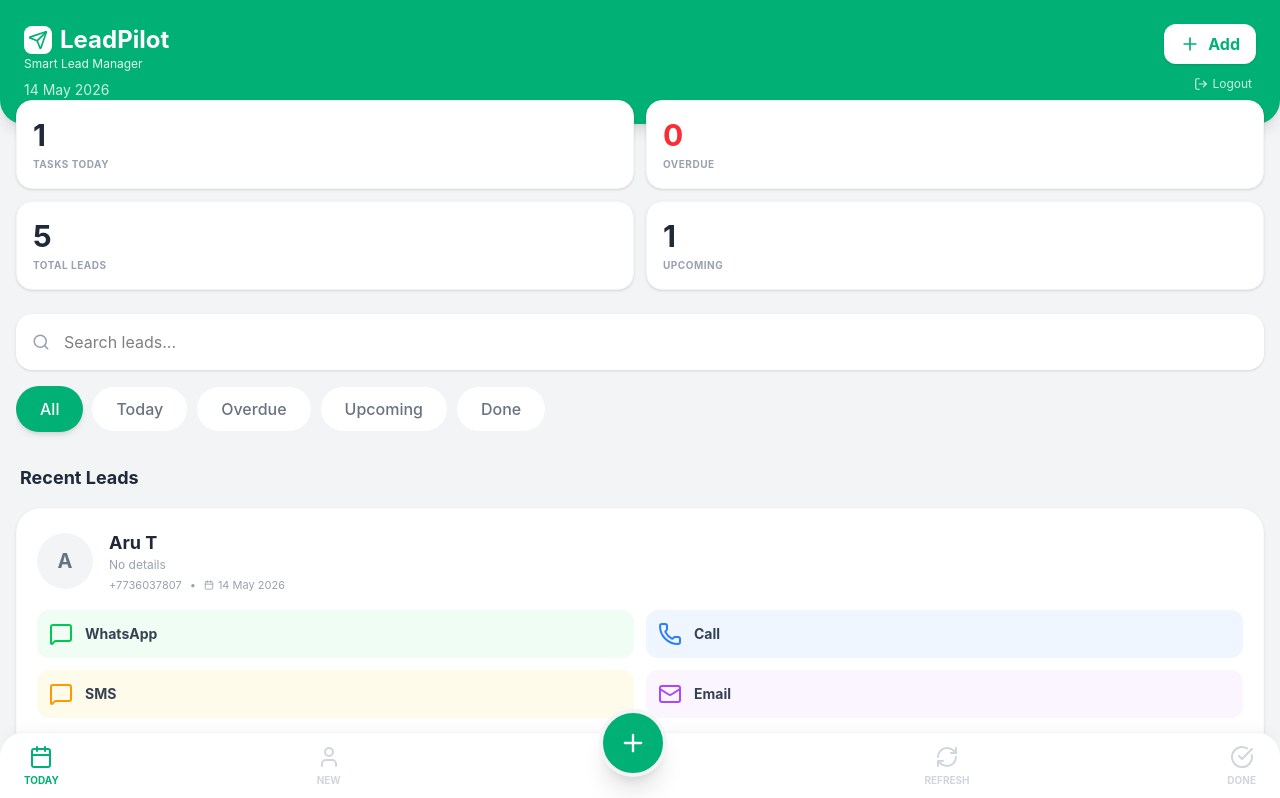
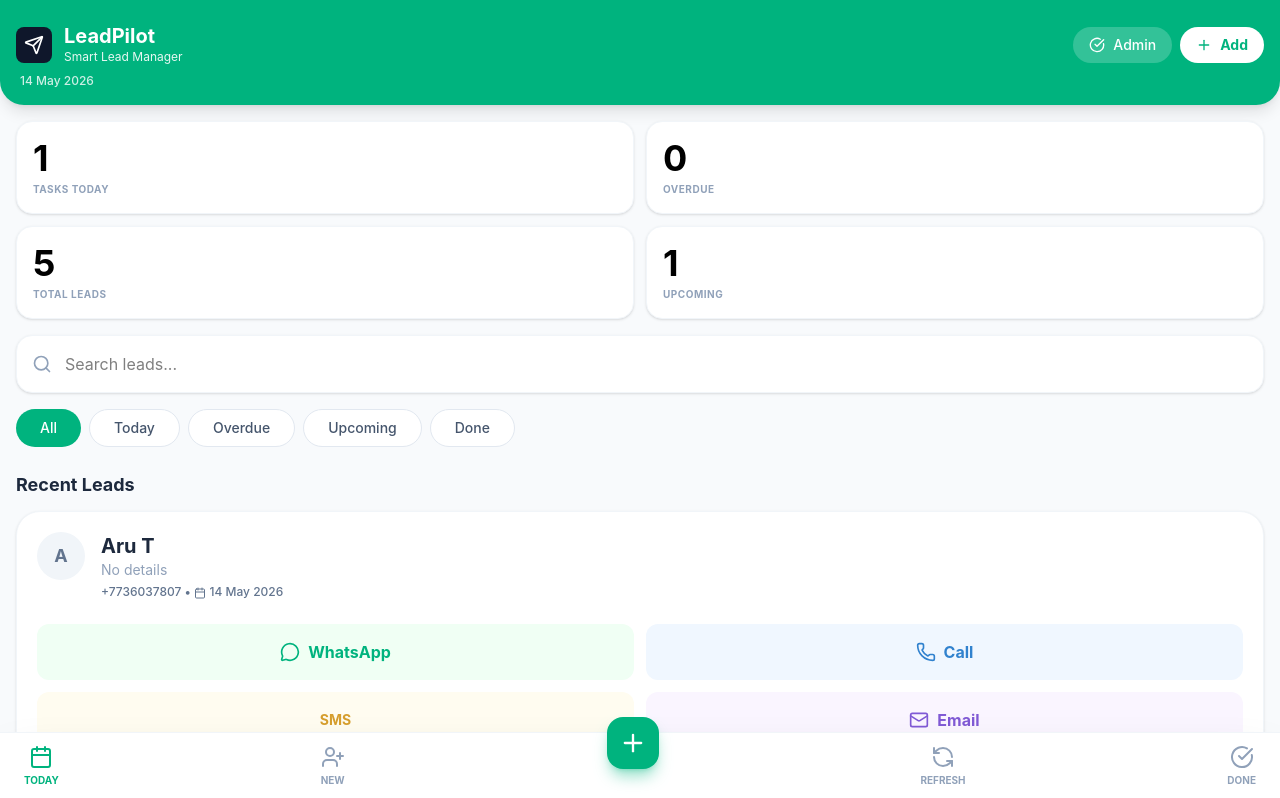
Before and after one commit to leadpilot25-svg/LeadPilot_CRM, a React (Vite) app: page / in a window 1280 px wide. Shown: the top 798 px of the page. Built offline with nearby package versions, Linux system fonts and the light colour scheme; sample sign-in values are in the browser's storage.

Commit message:
Update Dashboard.tsx

```diff
--- a/src/pages/Dashboard.tsx
+++ b/src/pages/Dashboard.tsx
@@ -1,166 +1,116 @@
-import { useState, useEffect } from 'react';
-import { Search, Plus, MessageSquare, Phone, Mail, Send, Calendar, CheckCircle, Clock, RefreshCw, BarChart3, User, LogOut } from 'lucide-react';
-import { motion } from 'motion/react';
+import { Search, Plus, Calendar, UserPlus, RefreshCcw, CheckCircle, MessageCircle, Phone, Mail, Send } from 'lucide-react';
 
 export default function Dashboard() {
-  const [filter, setFilter] = useState('All');
-  const user = JSON.parse(localStorage.getItem("user") || "{}");
-
-  const stats = [
-    { label: 'Tasks Today', value: '1', color: 'text-gray-800' },
-    { label: 'Overdue', value: '0', color: 'text-red-500' },
-    { label: 'Total Leads', value: '5', color: 'text-gray-800' },
-    { label: 'Upcoming', value: '1', color: 'text-gray-800' },
-  ];
-
-  const handleLogout = () => {
-    localStorage.removeItem("user");
-    window.location.href = "/login";
-  };
+  const date = new Date().toLocaleDateString('en-GB', { day: 'numeric', month: 'short', year: 'numeric' });
 
   return (
-    <div className="min-h-screen bg-gray-100 pb-24">
+    <div className="min-h-screen bg-slate-50 pb-24">
       {/* HEADER */}
-      <header className="bg-[#00B074] p-6 text-white rounded-b-3xl shadow-lg">
-        <div className="flex justify-between items-start">
+      <div className="bg-[#00b37e] text-white p-4 pt-6 rounded-b-3xl shadow-lg">
+        <div className="flex justify-between items-center mb-2">
+          <div className="flex items-center gap-3">
+            <div className="bg-slate-900 p-2 rounded-lg">
+              <Send className="w-5 h-5 text-white" />
+            </div>
             <div>
-            <h1 className="text-2xl font-bold flex items-center gap-2">
-              <div className="bg-white p-1 rounded-lg">
-                <Send size={20} className="text-[#00B074]" />
+              <h1 className="text-xl font-bold leading-tight">LeadPilot</h1>
+              <p className="text-xs opacity-90">Smart Lead Manager</p>
             </div>
-              LeadPilot
-            </h1>
-            <p className="text-xs opacity-90">Smart Lead Manager</p>
-            <p className="mt-2 text-sm opacity-80">{new Date().toLocaleDateString('en-GB', { day: 'numeric', month: 'long', year: 'numeric' })}</p>
           </div>
-          <div className="flex flex-col gap-2 items-end">
-             <button onClick={() => window.location.href='/form'} className="bg-white text-[#00B074] px-4 py-2 rounded-xl font-bold flex items-center gap-2 shadow-sm active:scale-95 transition-transform">
-              <Plus size={20} /> Add
+          <div className="flex gap-2">
+             <button className="bg-white/20 p-2 px-4 rounded-full text-sm font-medium flex items-center gap-2">
+                <CheckCircle className="w-4 h-4" /> Admin
              </button>
-            <button onClick={handleLogout} className="text-white/80 p-1 flex items-center gap-1 text-xs">
-              <LogOut size={14} /> Logout
+             <button className="bg-white text-[#00b37e] p-2 px-4 rounded-full text-sm font-bold flex items-center gap-2">
+                <Plus className="w-4 h-4" /> Add
              </button>
           </div>
         </div>
-      </header>
+        <p className="text-xs font-medium opacity-80 pl-1">{date}</p>
+      </div>
 
-      <main className="px-4 -mt-6">
-        {/* STATS BENTO */}
-        <div className="grid grid-cols-2 gap-3">
-          {stats.map((stat, idx) => (
-            <motion.div
-              initial={{ opacity: 0, y: 10 }}
-              animate={{ opacity: 1, y: 0 }}
-              transition={{ delay: idx * 0.1 }}
-              key={idx}
-              className="bg-white p-4 rounded-2xl shadow-sm border border-gray-100"
-            >
-              <h2 className={`text-3xl font-bold ${stat.color}`}>{stat.value}</h2>
-              <p className="text-[10px] text-gray-400 font-bold tracking-wider uppercase mt-1">{stat.label}</p>
-            </motion.div>
+      {/* STAT CARDS */}
+      <div className="grid grid-cols-2 gap-3 p-4">
+        {[
+          { label: 'TASKS TODAY', value: '1', color: 'text-slate-800' },
+          { label: 'OVERDUE', value: '0', color: 'text-red-500' },
+          { label: 'TOTAL LEADS', value: '5', color: 'text-slate-800' },
+          { label: 'UPCOMING', value: '1', color: 'text-slate-800' },
+        ].map((stat) => (
+          <div key={stat.label} className="bg-white p-4 rounded-2xl border border-slate-100 shadow-sm">
+            <p className="text-4xl font-bold mb-1">{stat.value}</p>
+            <p className="text-[10px] font-bold text-slate-400 tracking-wider uppercase">{stat.label}</p>
+          </div>
         ))}
       </div>
 
       {/* SEARCH & FILTERS */}
-        <div className="mt-6 space-y-4">
-          <div className="relative">
-            <Search className="absolute left-4 top-1/2 -translate-y-1/2 text-gray-400" size={18} />
+      <div className="px-4 mb-4">
+        <div className="relative mb-4">
+          <Search className="absolute left-4 top-1/2 -translate-y-1/2 w-5 h-5 text-slate-400" />
           <input
             type="text"
             placeholder="Search leads..."
-              className="w-full bg-white border-none rounded-2xl py-4 pl-12 pr-4 shadow-sm focus:ring-2 focus:ring-[#00B074] outline-none"
+            className="w-full bg-white py-4 pl-12 pr-4 rounded-2xl shadow-sm border border-slate-100 focus:outline-[#00b37e]"
           />
         </div>
-
         <div className="flex gap-2 overflow-x-auto pb-2 no-scrollbar">
-            {['All', 'Today', 'Overdue', 'Upcoming', 'Done'].map((f) => (
-              <button
-                key={f}
-                onClick={() => setFilter(f)}
-                className={`px-6 py-2.5 rounded-full font-medium whitespace-nowrap transition-colors ${filter === f ? 'bg-[#00B074] text-white shadow-md' : 'bg-white text-gray-500 border border-gray-100 hover:bg-gray-50'}`}
-              >
-                {f}
+          {['All', 'Today', 'Overdue', 'Upcoming', 'Done'].map((filter, i) => (
+            <button key={filter} className={`px-6 py-2 rounded-full text-sm font-medium whitespace-nowrap transition-colors ${i === 0 ? 'bg-[#00b37e] text-white' : 'bg-white text-slate-600 border border-slate-200'}`}>
+              {filter}
             </button>
           ))}
         </div>
       </div>
 
-        {/* LEAD LIST */}
-        <div className="mt-6">
-          <h3 className="text-lg font-bold text-gray-800 mb-4 px-1">Recent Leads</h3>
-          <div className="space-y-4">
-            <LeadCard name="Aru T" phone="+7736037807" date="14 May 2026" />
-            <LeadCard name="Joth" phone="+7736037807" date="14 May 2026" />
+      {/* RECENT LEADS */}
+      <div className="px-4">
+        <h2 className="text-lg font-bold text-slate-800 mb-3">Recent Leads</h2>
+        <div className="bg-white rounded-3xl p-5 shadow-sm border border-slate-100 relative overflow-hidden">
+           <div className="flex items-start gap-4 mb-6">
+              <div className="w-12 h-12 bg-slate-100 rounded-full flex items-center justify-center text-slate-500 font-bold text-lg">A</div>
+              <div>
+                 <h3 className="text-xl font-bold text-slate-800">Aru T</h3>
+                 <p className="text-sm text-slate-400 mb-1">No details</p>
+                 <p className="text-xs text-slate-500 font-medium">+7736037807 • <Calendar className="inline w-3 h-3" /> 14 May 2026</p>
               </div>
            </div>
-      </main>
+
+           {/* ACTIONS */}
+           <div className="grid grid-cols-2 gap-3 mb-4">
+              <button className="bg-[#f0fff4] text-[#00b37e] py-4 rounded-xl font-bold flex items-center justify-center gap-2"><MessageCircle className="w-5 h-5" /> WhatsApp</button>
+              <button className="bg-[#f0f7ff] text-[#3182ce] py-4 rounded-xl font-bold flex items-center justify-center gap-2"><Phone className="w-5 h-5" /> Call</button>
+              <button className="bg-[#fffcf0] text-[#d69e2e] py-4 rounded-xl font-bold flex items-center justify-center gap-2 text-sm uppercase">SMS</button>
+              <button className="bg-[#faf5ff] text-[#805ad5] py-4 rounded-xl font-bold flex items-center justify-center gap-2"><Mail className="w-5 h-5" /> Email</button>
+           </div>
+
+           <button className="w-full bg-[#00b37e] text-white py-4 rounded-xl font-bold mb-3 flex items-center justify-center gap-2">Update After Call</button>
+           <button className="w-full bg-[#71716a] text-white py-4 rounded-xl font-bold opacity-80">Mark as Done</button>
+        </div>
+      </div>
 
       {/* BOTTOM NAV */}
-      <nav className="fixed bottom-0 left-0 right-0 bg-white border-t border-gray-100 px-6 py-3 flex justify-between items-center shadow-[0_-5px_15px_-5px_rgba(0,0,0,0.05)] rounded-t-3xl">
-        <NavItem icon={<Calendar />} label="TODAY" active />
-        <NavItem icon={<User />} label="NEW" />
-        <div className="bg-[#00B074] text-white p-4 rounded-full -mt-12 shadow-xl border-4 border-gray-100 active:scale-90 transition-transform">
-          <Plus size={28} />
+      <div className="fixed bottom-0 left-0 right-0 bg-white border-t border-slate-100 px-6 py-3 flex justify-between items-center shadow-2xl">
+        <div className="flex flex-col items-center gap-1 text-[#00b37e]">
+           <Calendar className="w-6 h-6 text-[#00b37e]" />
+           <span className="text-[10px] font-bold uppercase">Today</span>
         </div>
-        <NavItem icon={<RefreshCw />} label="REFRESH" />
-        <NavItem icon={<CheckCircle />} label="DONE" />
-      </nav>
+        <div className="flex flex-col items-center gap-1 text-slate-400">
+           <UserPlus className="w-6 h-6" />
+           <span className="text-[10px] font-bold uppercase">New</span>
+        </div>
+        <div className="bg-[#00b37e] p-3 rounded-2xl -mt-12 shadow-lg shadow-[#00b37e]/40">
+           <Plus className="w-7 h-7 text-white" />
+        </div>
+        <div className="flex flex-col items-center gap-1 text-slate-400">
+           <RefreshCcw className="w-6 h-6" />
+           <span className="text-[10px] font-bold uppercase">Refresh</span>
+        </div>
+        <div className="flex flex-col items-center gap-1 text-slate-400">
+           <CheckCircle className="w-6 h-6" />
+           <span className="text-[10px] font-bold uppercase">Done</span>
+        </div>
+      </div>
     </div>
   );
 }
-
-function LeadCard({ name, phone, date }: any) {
-  return (
-    <motion.div
-      whileTap={{ scale: 0.98 }}
-      className="bg-white p-5 rounded-3xl shadow-sm border border-gray-50"
-    >
-      <div className="flex items-center gap-4 mb-4">
-        <div className="w-14 h-14 bg-gray-100 rounded-full flex items-center justify-center text-gray-500 text-xl font-bold">
-          {name[0]}
-        </div>
-        <div>
-          <h4 className="text-lg font-bold text-gray-800">{name}</h4>
-          <p className="text-xs text-gray-400">No details</p>
-          <div className="flex items-center gap-2 mt-1 text-[11px] text-gray-400">
-            <span>{phone}</span>
-            <span>•</span>
-            <span className="flex items-center gap-1"><Calendar size={10}/> {date}</span>
-          </div>
-        </div>
-      </div>
-
-      <div className="grid grid-cols-2 gap-3 mb-4">
-        <CommButton icon={<MessageSquare className="text-green-500" />} label="WhatsApp" color="bg-green-50" />
-        <CommButton icon={<Phone className="text-blue-500" />} label="Call" color="bg-blue-50" />
-        <CommButton icon={<MessageSquare className="text-amber-500" />} label="SMS" color="bg-amber-50" />
-        <CommButton icon={<Mail className="text-purple-500" />} label="Email" color="bg-purple-50" />
-      </div>
-
-      <button className="w-full bg-[#00B074] text-white py-3 rounded-2xl font-bold flex items-center justify-center gap-2 mb-2 active:opacity-90">
-        Update After Call
-      </button>
-      <button className="w-full bg-gray-600 text-white/90 py-3 rounded-2xl font-medium active:opacity-90">
-        Mark as Done
-      </button>
-    </motion.div>
-  );
-}
-
-function CommButton({ icon, label, color }: any) {
-  return (
-    <div className={`${color} p-3 rounded-xl flex items-center gap-3 active:scale-95 transition-transform cursor-pointer`}>
-      {icon}
-      <span className="text-sm font-bold text-gray-700">{label}</span>
-    </div>
-  );
-}
-
-function NavItem({ icon, label, active = false }: any) {
-  return (
-    <div className={`flex flex-col items-center gap-1 cursor-pointer ${active ? 'text-[#00B074]' : 'text-gray-300'}`}>
-      {icon}
-      <span className="text-[10px] font-bold">{label}</span>
-    </div>
-  );
-}
```
Lines whose indentation alone changed are shown as unchanged.
